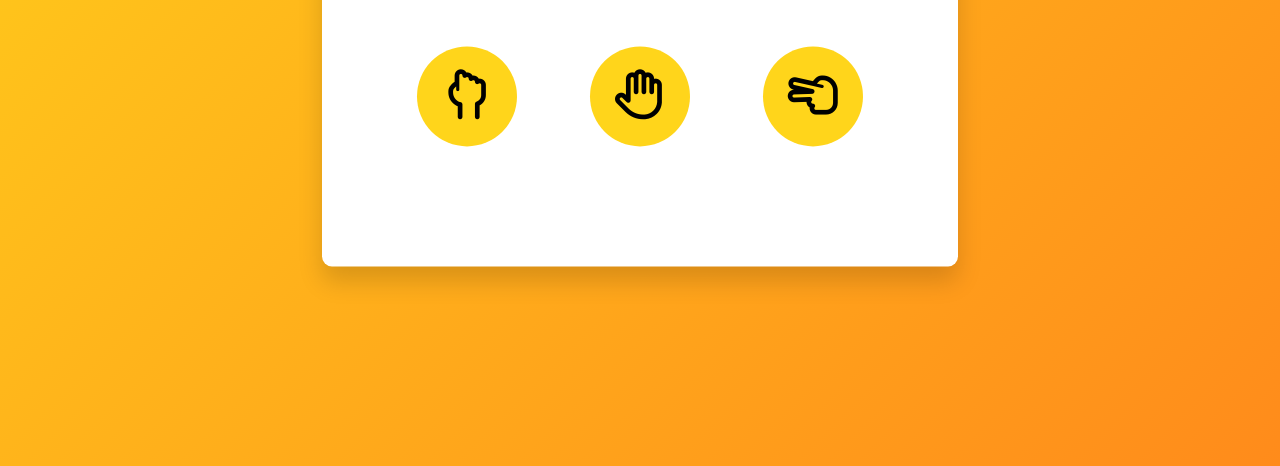
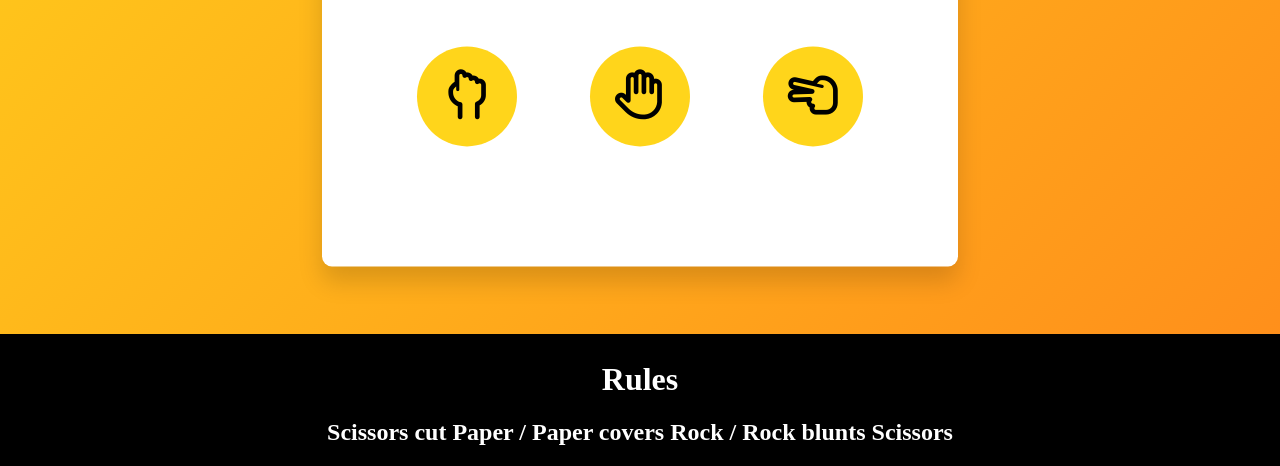
Before and after one commit to JohannHelbert/Project-2, a plain HTML site: page index.html in a window 1280 px wide. Shown: the part 350-816 px from the top of the page. Drawn offline with Linux system fonts and the light colour scheme.

Commit message:
Add footer with content and styling

```diff
--- a/assets/css/style.css
+++ b/assets/css/style.css
@@ -117,3 +117,16 @@ span {
     text-align: center;
     font-family: 'Poppins', sans-serif;
 }
+
+footer {
+    position: absolute;
+    width: 100%;
+    left: 0;
+    bottom: -16px;
+    box-sizing: border-box;
+    min-height: 80px;
+    padding-top: 5px;
+    text-align: center;
+    color: #fff;
+    background-color: #000;
+}
--- a/index.html
+++ b/index.html
@@ -38,6 +38,12 @@
             <p id="result"></p>
         </div>
     </div>
+    <footer>
+        <h1>Rules</h1>
+        <h2>
+            Scissors cut Paper / Paper covers Rock / Rock blunts Scissors
+        </h2>
+    </footer>
     <script src="/assets/js/script.js"></script>
 </body>
 </html>
```
